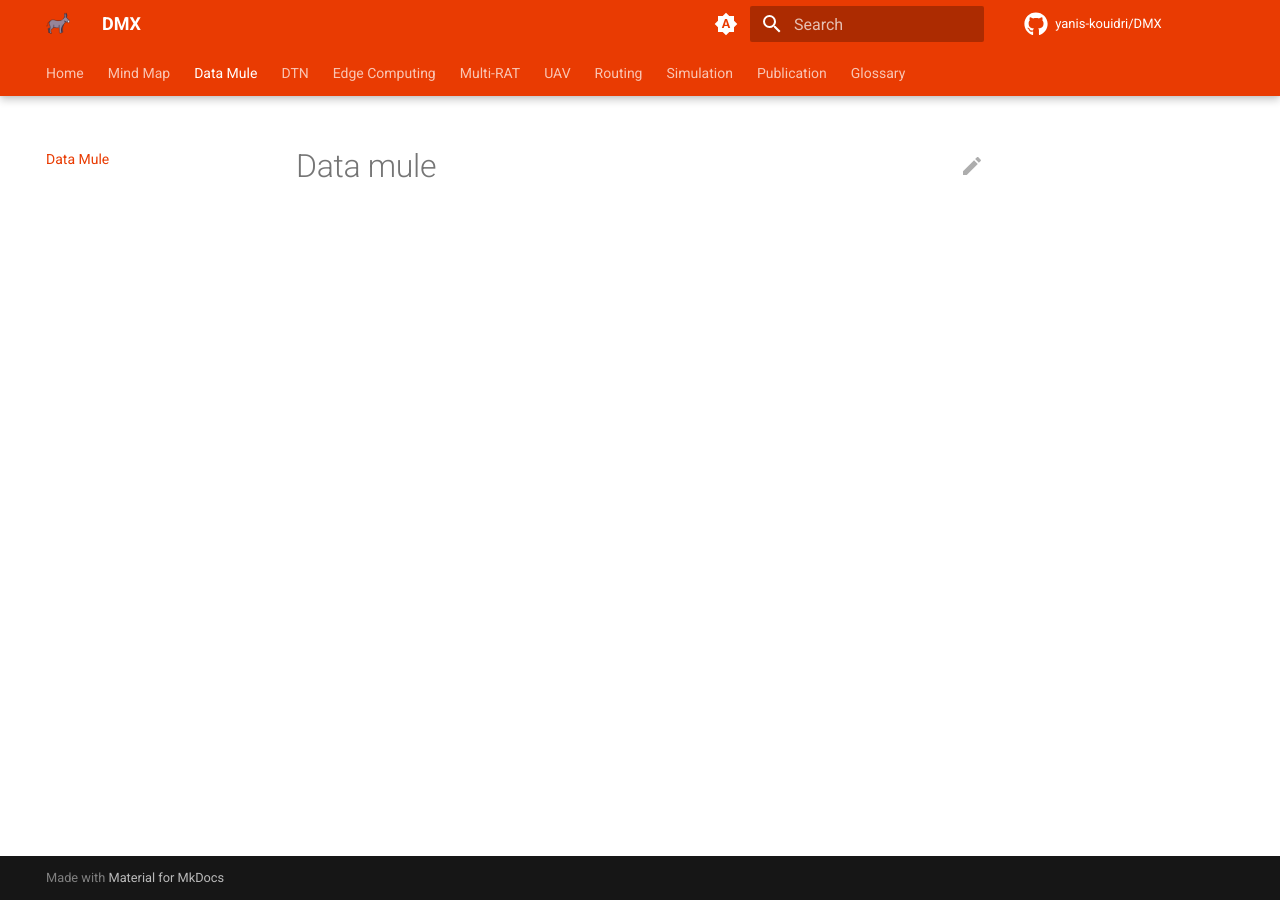
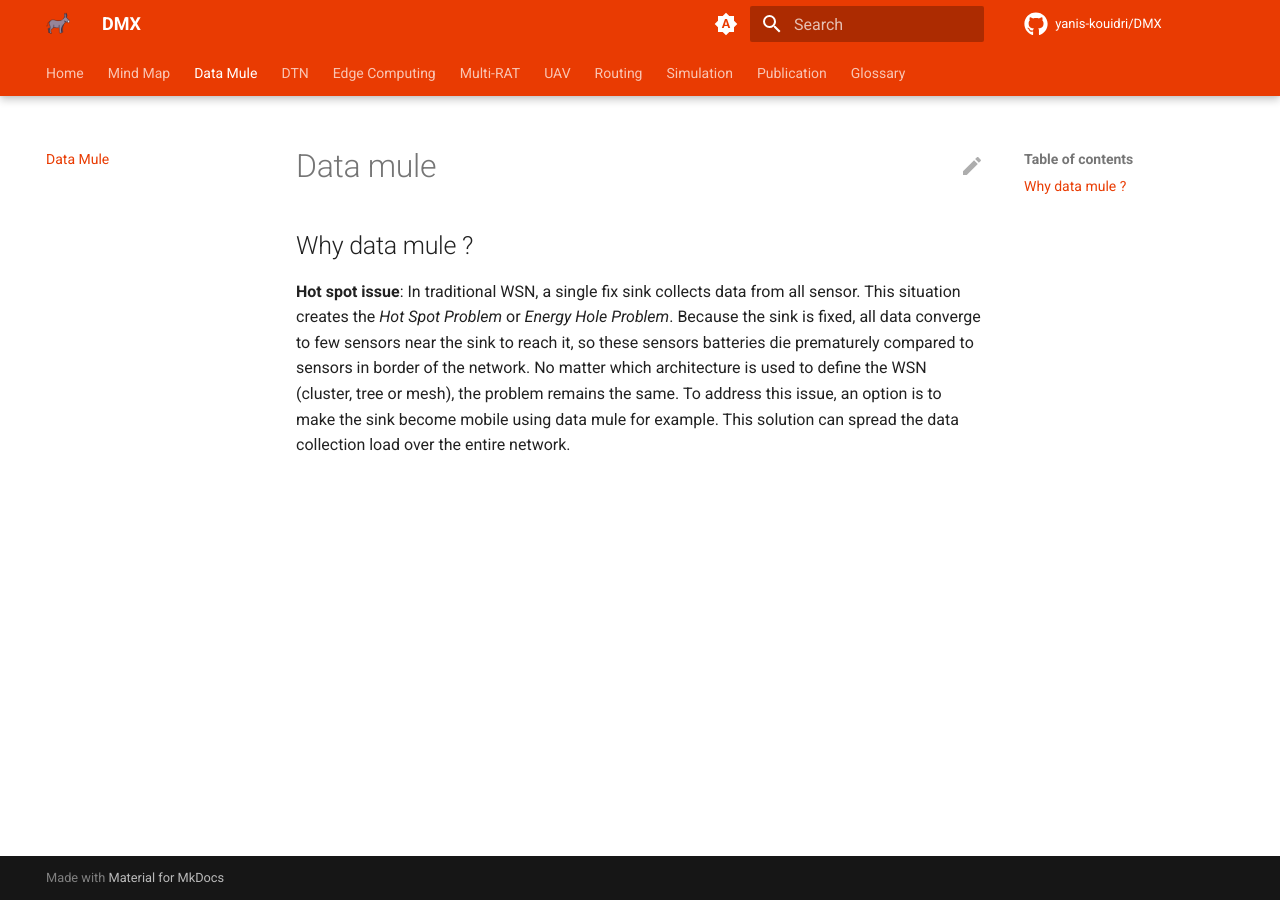
Before and after one commit to Yanis-Kouidri/DMX, an MkDocs documentation site: the page built from docs/data_mule.md, in a window 1280 px wide. Built offline with MkDocs 1.6.1 and Material for MkDocs 9.7.7, drawn with Linux system fonts in a browser that asks for light colours; comment, search, counter and statistics services are not loaded.

Commit message:
feat: add hot spot issue

```diff
--- a/docs/data_mule.md
+++ b/docs/data_mule.md
@@ -1 +1,5 @@
 # Data mule
+
+## Why data mule ?
+
+**Hot spot issue**: In traditional WSN, a single fix sink collects data from all sensor. This situation creates the *Hot Spot Problem* or *Energy Hole Problem*. Because the sink is fixed, all data converge to few sensors near the sink to reach it, so these sensors batteries die prematurely compared to sensors in border of the network. No matter which architecture is used to define the WSN (cluster, tree or mesh), the problem remains the same. To address this issue, an option is to make the sink become mobile using data mule for example. This solution can spread the data collection load over the entire network.
```
